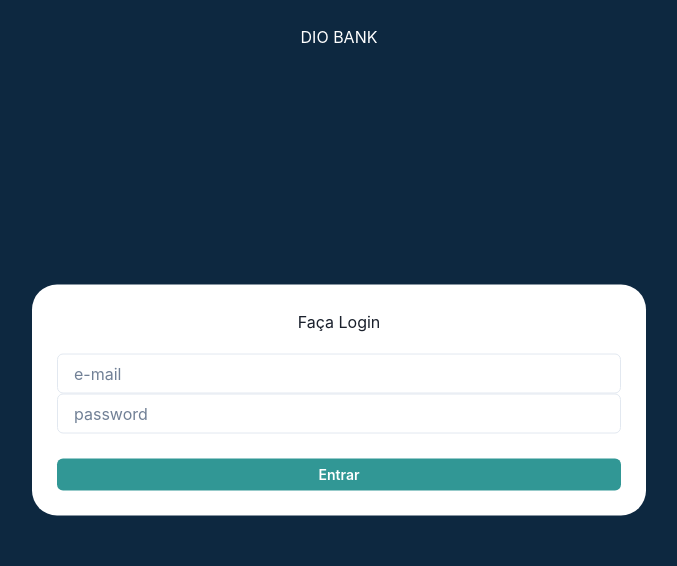
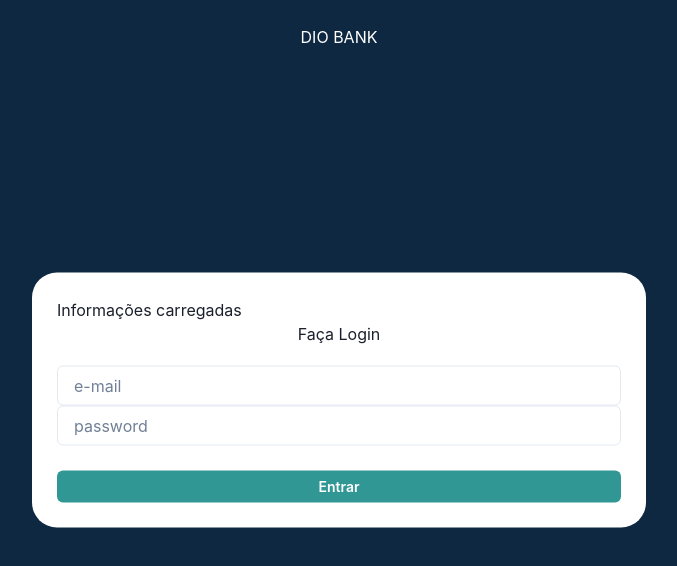
Before and after one commit to acnormun/dio-ts-fullstack, a React (Vite) app in the folder my-app/: page / in a window 1280 px wide. Shown: the top 566 px of the page, without its empty margins (301-978 px from the left). Built offline with nearby package versions, Linux system fonts and the light colour scheme.

Commit message:
renderização condicional

```diff
--- a/my-app/src/components/LoginCard.tsx
+++ b/my-app/src/components/LoginCard.tsx
@@ -27,6 +27,7 @@ export const LoginCard = () => {
 
         <AbsoluteCenter>
           <Box backgroundColor="#ffff" borderRadius="25px" padding="25px">
+            {userData === null || userData === undefined ?  <h1>Loading ...</h1> : <h1>Informações carregadas</h1>}
             <Center paddingBottom={5}>
               <h1>Faça Login</h1>
             </Center>
```
